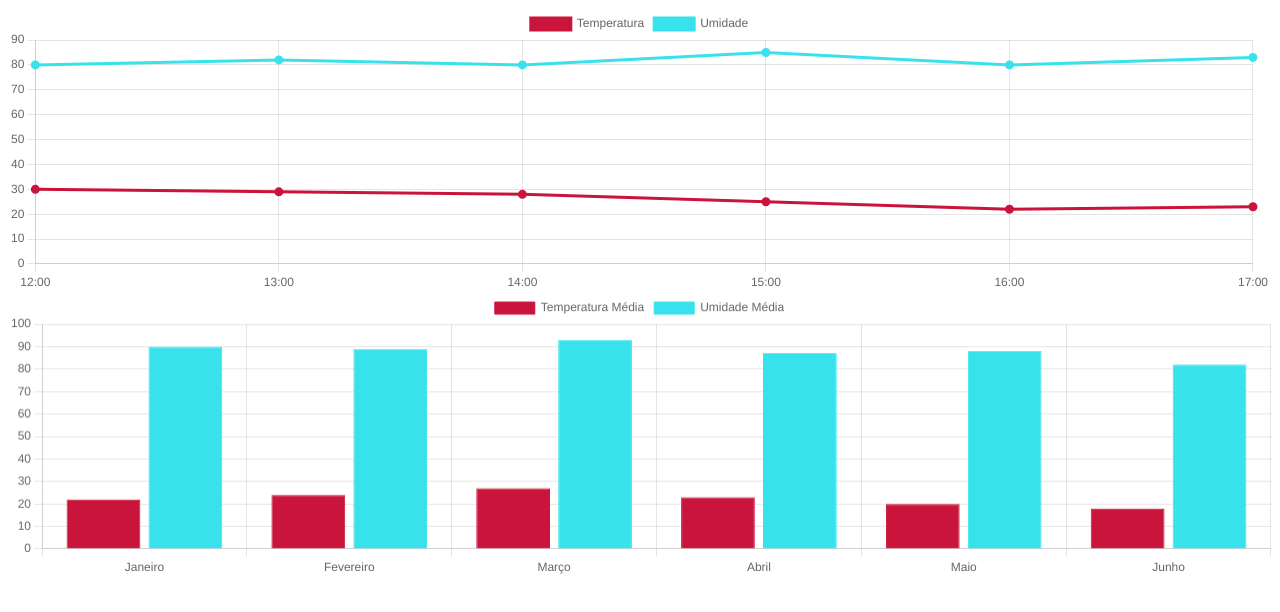
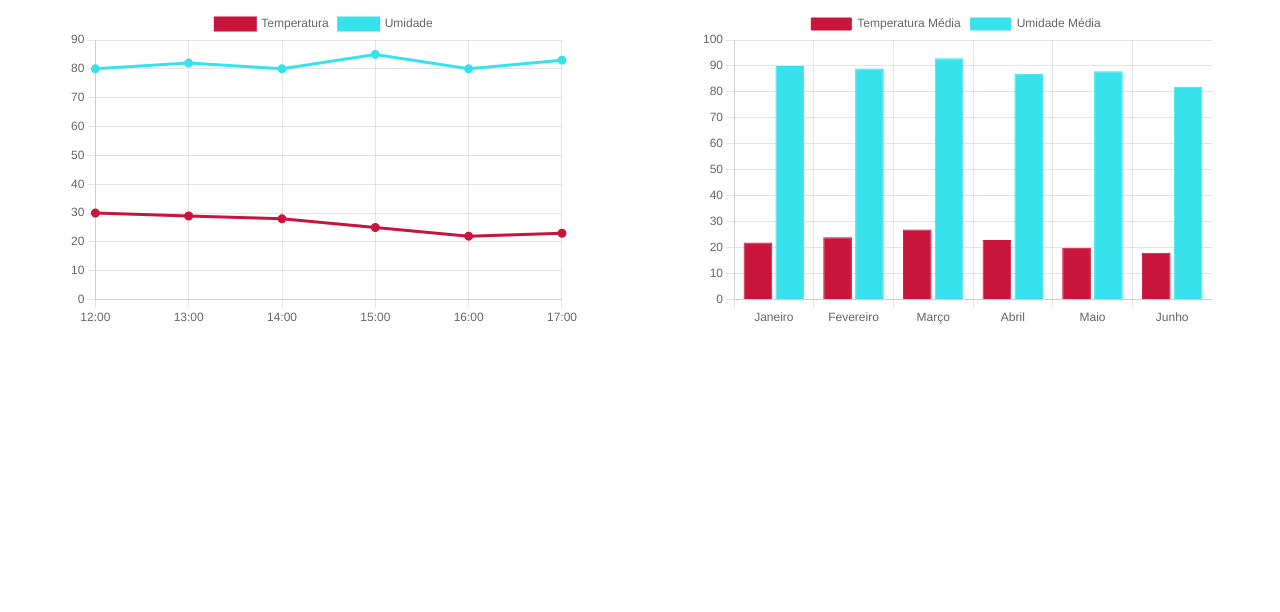
Before and after one commit to MariaPaulaBS/PI, a plain HTML site: page chart/chart.html in a window 1280 px wide. Drawn offline with nearby package versions, Linux system fonts and the light colour scheme.

Commit message:
atualização

```diff
--- a/chart/chart.html
+++ b/chart/chart.html
@@ -6,12 +6,13 @@
     <meta name="viewport" content="width=device-width, initial-scale=1.0">
     <title>Chart</title>
 </head>
-<body>
+<body style="display: flex; justify-content: center;justify-content: space-around;">
+
 <div>
-  <canvas id="myChart" style="width: 200px; height: 45px;"></canvas>
+  <canvas id="myChart" style="position: relative; height:40vh; width:40vw"></canvas>
 </div>
 <div>
-    <canvas id="myChart2" style="width: 200px; height: 45px;"></canvas>
+    <canvas id="myChart2" style="position: relative; height:40vh; width:40vw"></canvas>
   </div>
 </body>
 </html>
```
